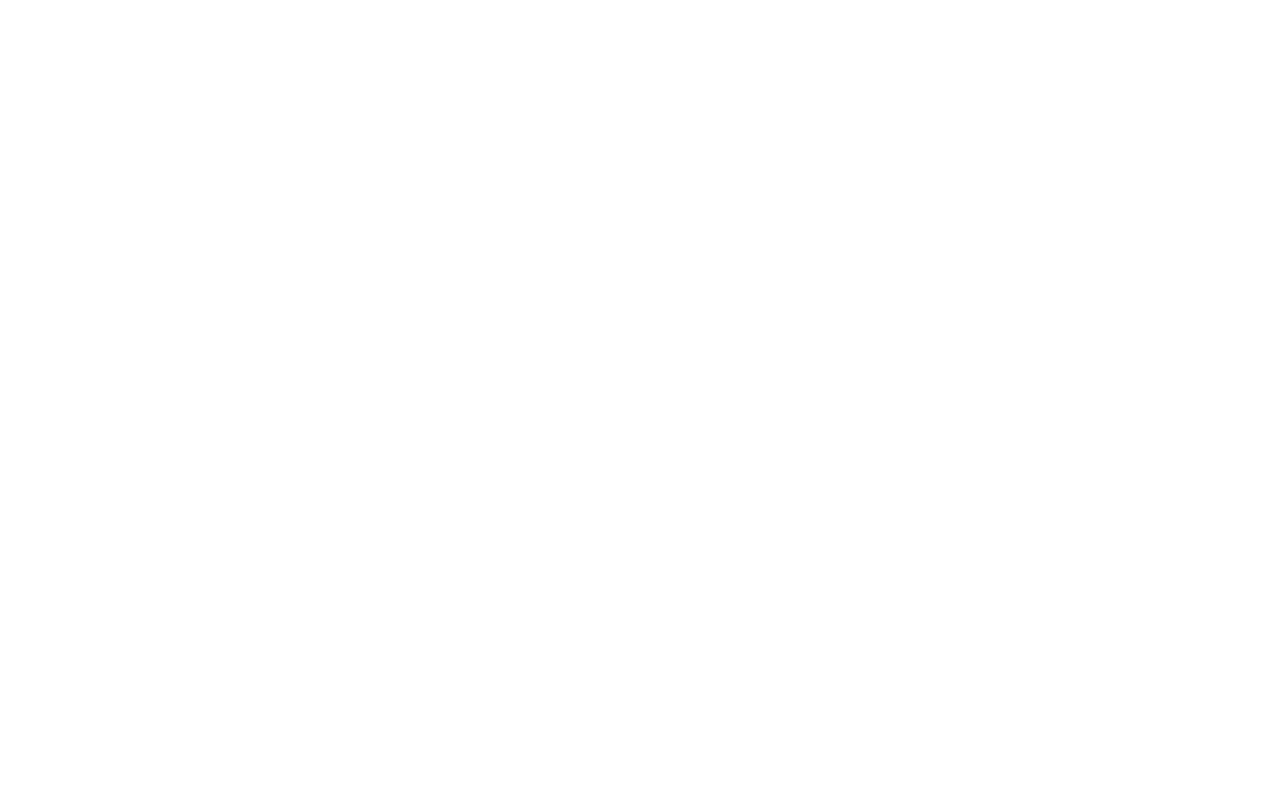
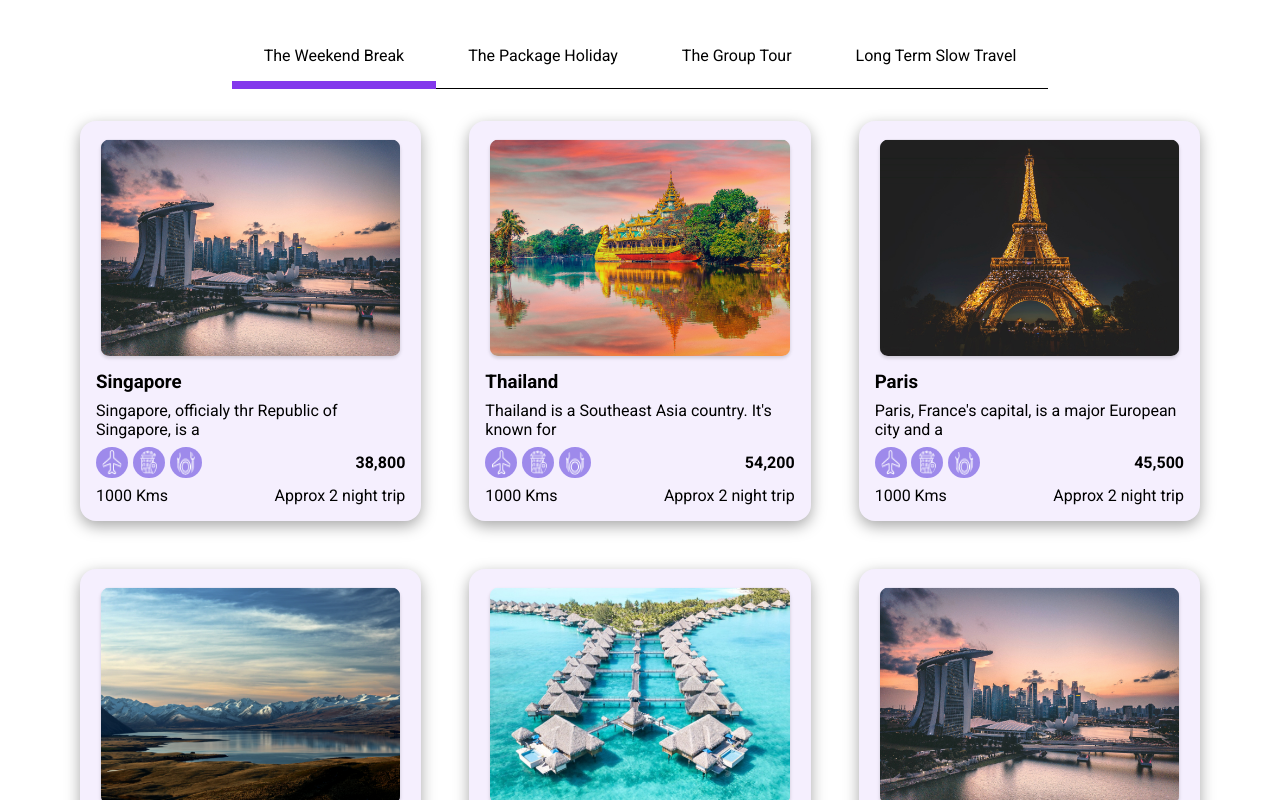
Before and after one commit to GabrielLSobreira/travelo, a Next.js app: page / in a window 1280 px wide. Shown: the part 1440-2240 px from the top of the page. Before the commit the page ends 1394 px from the top, so only its background shows below. Built offline with nearby package versions, Linux system fonts and the light colour scheme.

Commit message:
feat(components): create places

```diff
--- /dev/null
+++ b/src/components/Places/index.tsx
@@ -0,0 +1,104 @@
+import { useState } from 'react';
+import { Section } from './styles';
+
+export default function Places() {
+  const [active, setActive] = useState(1);
+
+  const destinations = [
+    {
+      image: '/assets/Destination1.png',
+      title: 'Singapore',
+      subTitle: 'Singapore, officialy thr Republic of Singapore, is a',
+      cost: '38,800',
+      duration: 'Approx 2 night trip',
+    },
+    {
+      image: '/assets/Destination2.png',
+      title: 'Thailand',
+      subTitle: "Thailand is a Southeast Asia country. It's known for",
+      cost: '54,200',
+      duration: 'Approx 2 night trip',
+    },
+    {
+      image: '/assets/Destination3.png',
+      title: 'Paris',
+      subTitle: "Paris, France's capital, is a major European city and a",
+      cost: '45,500',
+      duration: 'Approx 2 night trip',
+    },
+    {
+      image: '/assets/Destination4.png',
+      title: 'New Zealand',
+      subTitle: 'New Zealand is an island country in the',
+      cost: '24,100',
+      duration: 'Approx 1 night trip',
+    },
+    {
+      image: '/assets/Destination5.png',
+      title: 'Bora Bora',
+      subTitle: 'Bora Bora is a small South Pacific island northwest of',
+      cost: '95,400',
+      duration: 'Approx 2 night 2 day trip',
+    },
+    {
+      image: '/assets/Destination6.png',
+      title: 'London',
+      subTitle: 'London, the capital of England and the United',
+      cost: '38,800',
+      duration: 'Approx 3 night 2 day trip',
+    },
+  ];
+
+  const packages = [
+    'The Weekend Break',
+    'The Package Holiday',
+    'The Group Tour',
+    'Long Term Slow Travel',
+  ];
+
+  return (
+    <Section id="recommend">
+      <div className="title">
+        <h2>Recommend Destinations</h2>
+      </div>
+      <div className="packages">
+        <ul>
+          {packages.map((pkg, index) => {
+            return (
+              <li
+                key={pkg}
+                className={active === index + 1 ? 'active' : ''}
+                onClick={() => setActive(index + 1)}
+              >
+                {pkg}
+              </li>
+            );
+          })}
+        </ul>
+      </div>
+      <div className="destinations">
+        {destinations.map((destination) => {
+          return (
+            <div key={destination.title} className="destination">
+              <img src={destination.image} alt="" />
+              <h3>{destination.title}</h3>
+              <p>{destination.subTitle}</p>
+              <div className="info">
+                <div className="services">
+                  <img src="/assets/info1.png" alt="Info 1" />
+                  <img src="/assets/info2.png" alt="Info 2" />
+                  <img src="/assets/info3.png" alt="Info 3" />
+                </div>
+                <h4>{destination.cost}</h4>
+              </div>
+              <div className="distance">
+                <span>1000 Kms</span>
+                <span>{destination.duration}</span>
+              </div>
+            </div>
+          );
+        })}
+      </div>
+    </Section>
+  );
+}
--- /dev/null
+++ b/src/components/Places/styles.ts
@@ -0,0 +1,73 @@
+import styled from 'styled-components';
+
+export const Section = styled.section`
+  padding: 2rem 0;
+
+  .title {
+    text-align: center;
+  }
+
+  .packages {
+    display: flex;
+    justify-content: center;
+    margin: 2rem 0;
+
+    ul {
+      display: flex;
+      width: max-content;
+
+      li {
+        padding: 1rem 2rem;
+        border-bottom: 0.1rem solid black;
+        cursor: pointer;
+      }
+      .active {
+        border-bottom: 0.5rem solid #8338ec;
+      }
+    }
+  }
+
+  .destinations {
+    display: grid;
+    grid-template-columns: repeat(3, 1fr);
+    gap: 3rem;
+    padding: 0 3rem;
+
+    .destination {
+      padding: 1rem;
+      display: flex;
+      flex-direction: column;
+      gap: 0.5rem;
+      background-color: #8338ec14;
+      border-radius: 1rem;
+      transition: 0.3s ease-in-out;
+      box-shadow: rgba(0, 0, 0, 0.35) 0px 5px 15px;
+      &:hover {
+        transform: translateX(0.4rem) translateY(-1rem);
+      }
+    }
+    img {
+      width: 100%;
+    }
+
+    .info {
+      display: flex;
+      align-items: center;
+      justify-content: space-between;
+      .services {
+        display: flex;
+        gap: 0.3rem;
+        img {
+          width: 2rem;
+          border-radius: 1rem;
+          background-color: #4d2ddb84;
+          padding: 0.2rem 0.4rem;
+        }
+      }
+    }
+    .distance {
+      display: flex;
+      justify-content: space-between;
+    }
+  }
+`;
--- a/src/pages/index.tsx
+++ b/src/pages/index.tsx
@@ -3,6 +3,7 @@ import type { NextPage } from 'next';
 import Navbar from '../components/Navbar';
 import Hero from '../components/Hero';
 import About from '../components/About';
+import Places from '../components/Places';
 
 const Home: NextPage = () => {
   return (
@@ -15,6 +16,7 @@ const Home: NextPage = () => {
       <Navbar />
       <Hero />
       <About />
+      <Places />
     </>
   );
 };
```
